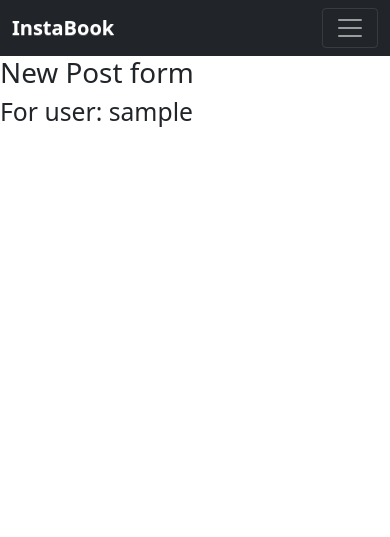
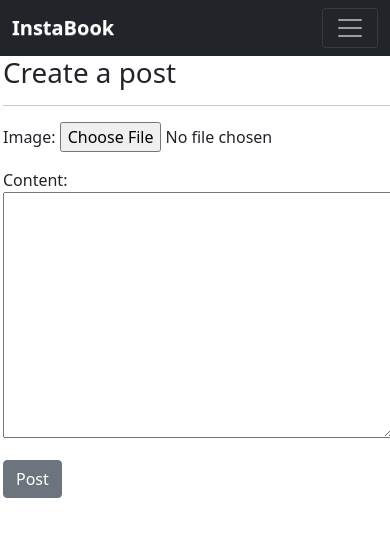
Before and after one commit to rushil180101/social-network, a Django app: page /posts/ in a window 390 px wide. Shown: the top 537 px of the page. Run offline with Django 3.2, Linux system fonts and the light colour scheme; the visitor is signed in with stand-in values (Sample User, id 1); data comes from the database, SQL or seed files in the repository; data that the repository does not hold is empty; some libraries are stand-ins or nearby versions.

Commit message:
Created PostModelForm for creating new posts.

```diff
--- /dev/null
+++ b/src/posts/forms.py
@@ -0,0 +1,8 @@
+from django.forms import ModelForm
+from .models import *
+
+
+class PostModelForm(ModelForm):
+    class Meta:
+        model = Post
+        fields = ['image', 'content']
--- a/src/posts/templates/posts/main.html
+++ b/src/posts/templates/posts/main.html
@@ -33,10 +33,15 @@ Posts
 
         </div>
 
-        <div class="col-md-4">
+        <div class="col-md-4" style="border-left: groove">
 
-            <h1>New Post form</h1>
-            <h2>For user: {{request.user}}</h2>
+            <h1>Create a post</h1>
+            <hr>
+            <form action="" method="post" enctype="multipart/form-data">
+                {% csrf_token %}
+                {{new_post_form.as_p}}
+                <button type="submit" class="btn btn-secondary">Post</button>
+            </form>
 
         </div>
 
--- a/src/posts/views.py
+++ b/src/posts/views.py
@@ -1,15 +1,32 @@
 from django.shortcuts import render, redirect
 from .models import *
 from profiles.models import Profile
+from .forms import PostModelForm
 
 
 def all_posts_view(request):
     posts_qs = Post.objects.all()
     logged_in_user_profile = Profile.objects.get(user=request.user)
 
+    # Form for creating new post by the logged in user.
+    new_post_form = PostModelForm()
+
+    if request.method == 'POST':
+        new_post_form = PostModelForm(request.POST, request.FILES)
+        if new_post_form.is_valid():
+            # Before saving the new post, we want to assign its author as the current logged in user.
+            # Thus, to prevent automatic save, we pass the parameter commit=False as follows.
+            instance = new_post_form.save(commit=False)
+            instance.author = logged_in_user_profile
+            instance.save()
+
+            # Create new empty form once the old post form is submitted and saved.
+            new_post_form = PostModelForm()
+
     context = {
         'posts_qs': posts_qs,
         'profile': logged_in_user_profile,
+        'new_post_form': new_post_form,
     }
     return render(request, 'posts/main.html', context)
 # Note: The above function all_posts_view() can also be implemented with Django ListView
--- a/src/profiles/templates/profiles/myprofile.html
+++ b/src/profiles/templates/profiles/myprofile.html
@@ -36,7 +36,7 @@ My Profile
     <br>
     <div id="update-form" style="visibility:hidden">
         <hr color="red">
-        <form action="" method="POST">
+        <form action="" method="POST" enctype="multipart/form-data">
             {% csrf_token %}
             {{profile_update_form.as_p}}
             <br>
```
